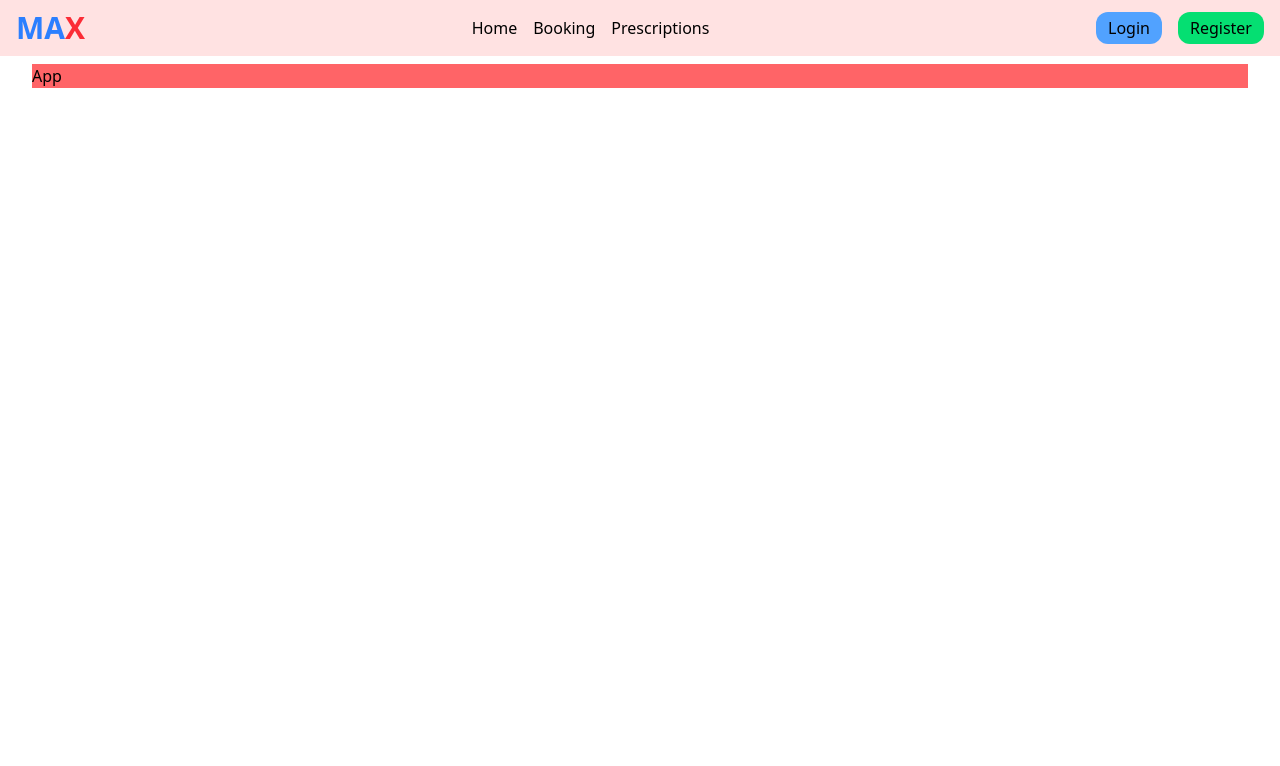
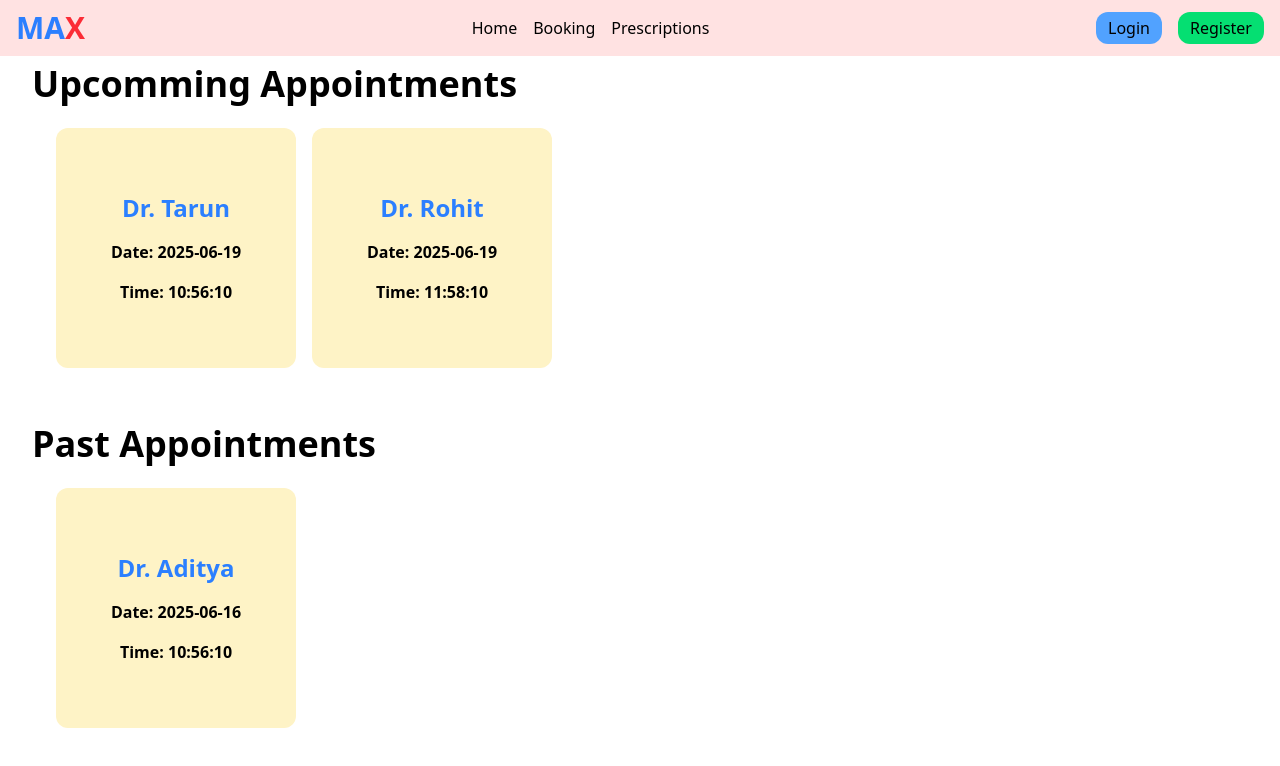
Before and after one commit to exewhyz/hms-302, a React (Vite) app: page / in a window 1280 px wide. Shown: the top 766 px of the page. Built offline with nearby package versions, Linux system fonts and the light colour scheme.

Commit message:
added upcoming and past appointment ui

```diff
--- a/src/App.jsx
+++ b/src/App.jsx
@@ -1,7 +1,57 @@
 import React from 'react'
+import Table from './components/Table'
 
 export default function App() {
+
+  const appointments = [
+    {
+      id: 1,
+      doctor: "Dr. Aditya",
+      date: "2025-06-16",
+      time: "10:56:10"
+    },
+    {
+      id: 2,
+      doctor: "Dr. Tarun",
+      date: "2025-06-19",
+      time: "10:56:10"
+    },
+    {
+      id: 3,
+      doctor: "Dr. Rohit",
+      date: "2025-06-19",
+      time: "11:58:10"
+    }
+  ]
+
+  const upcommingAppointments = appointments.filter((app) => new Date(app.date) > Date.now())
+  const pastAppointments = appointments.filter((app) => new Date(app.date) < Date.now())
   return (
-    <div className='bg-red-400'>App</div>
+    <div className='flex flex-col gap-8'>
+      <div>
+        <h1 className='font-bold text-4xl'>Upcomming Appointments</h1>
+        <div className='flex gap-4 p-6'>
+          {
+            upcommingAppointments.map((app) => {
+              return (
+                <Table key={app.id} id={app.id} doctor={app.doctor} date={app.date} time={app.time} />
+              )
+            })
+          }
+        </div>
+      </div>
+      <div>
+        <h1 className='font-bold text-4xl'>Past Appointments</h1>
+        <div className='flex gap-4 p-6'>
+          {
+            pastAppointments.map((app) => {
+              return (
+                <Table key={app.id} id={app.id} doctor={app.doctor} date={app.date} time={app.time} />
+              )
+            })
+          }
+        </div>
+      </div>
+    </div>
   )
 }
--- /dev/null
+++ b/src/components/Table.jsx
@@ -0,0 +1,11 @@
+import React from 'react'
+
+export default function Table({ id, doctor, date, time }) {
+    return (
+        <div className='flex flex-col items-center justify-center cursor-pointer gap-4 bg-amber-100 h-60 w-60 rounded-xl p-6'>
+            <h2 className='font-bold text-2xl text-blue-500'>{doctor}</h2>
+            <p className='font-semibold'>Date: {date}</p>
+            <p className='font-semibold'>Time: {time}</p>
+        </div>
+    )
+}
```
